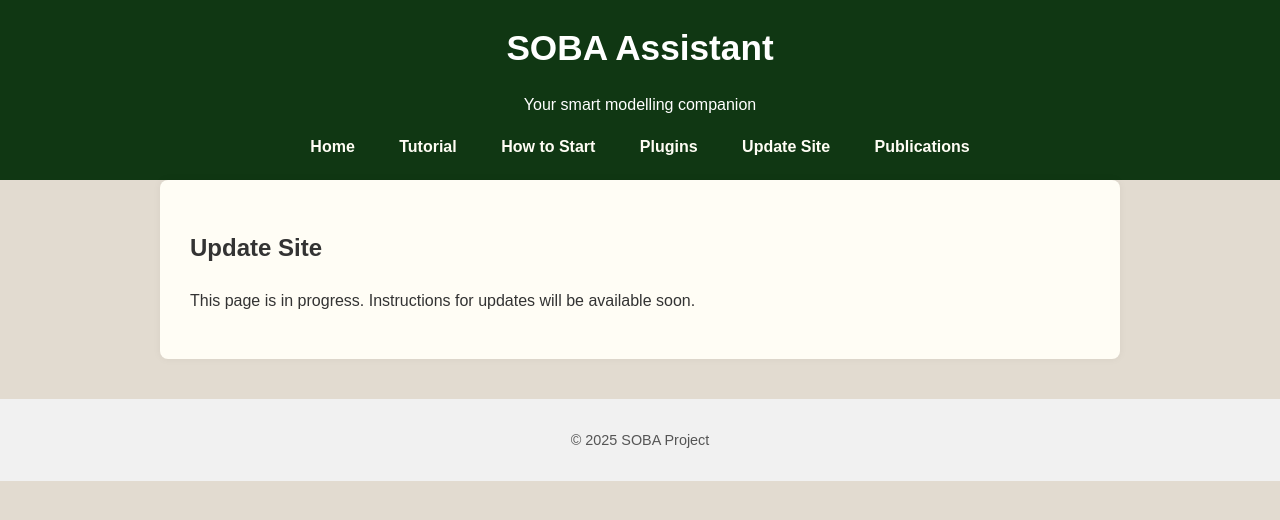
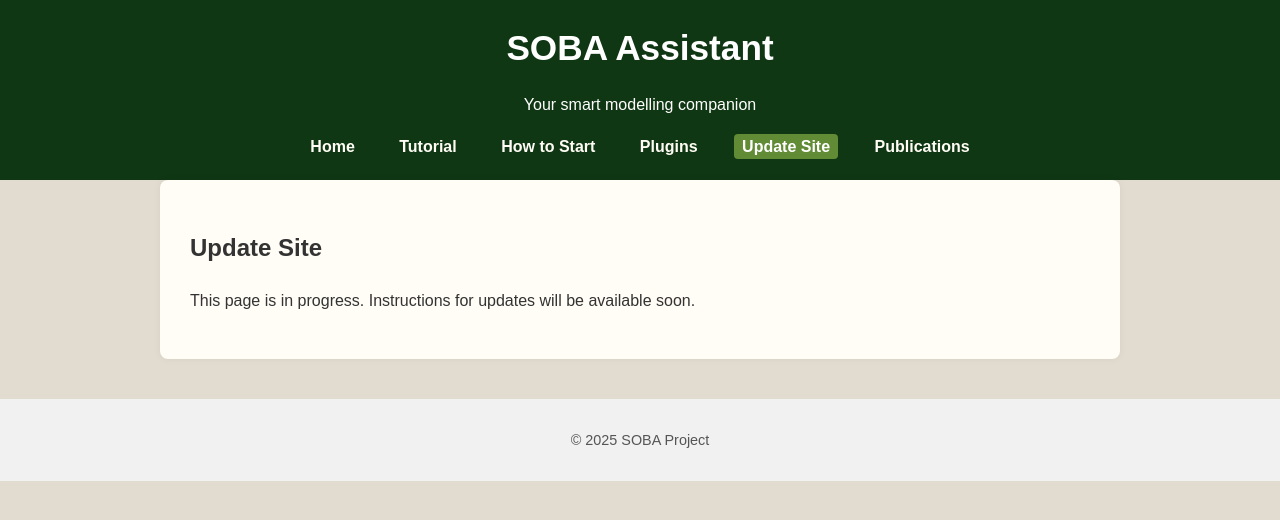
Before and after one commit to soba-assistant/soba-assistant.github.io, a plain HTML site: page update-site.html in a window 1280 px wide. Drawn offline with Linux system fonts and the light colour scheme.

Commit message:
Update update-site.html

```diff
--- a/update-site.html
+++ b/update-site.html
@@ -14,7 +14,7 @@
       <a href="tutorial.html">Tutorial</a>
       <a href="how-to-start.html">How to Start</a>
       <a href="plugins.html">Plugins</a>
-      <a href="update-site.html">Update Site</a>
+      <a href="update-site.html" class="active">Update Site</a>
       <a href="publications.html">Publications</a>
     </nav>
   </header>
```
